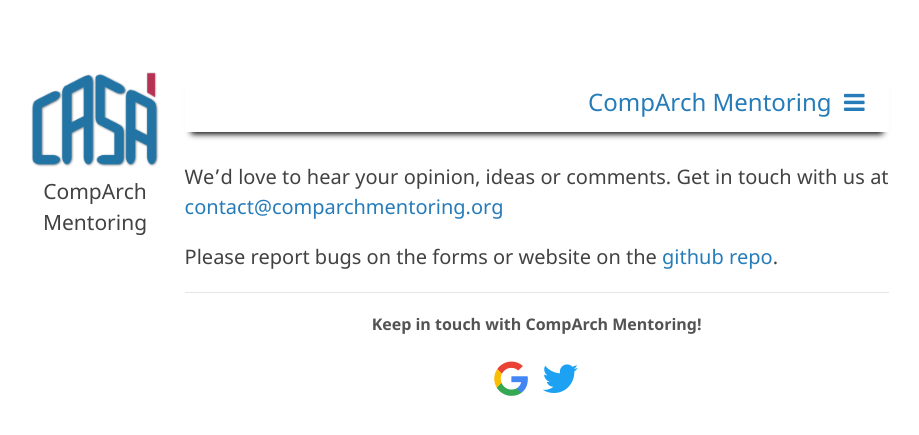
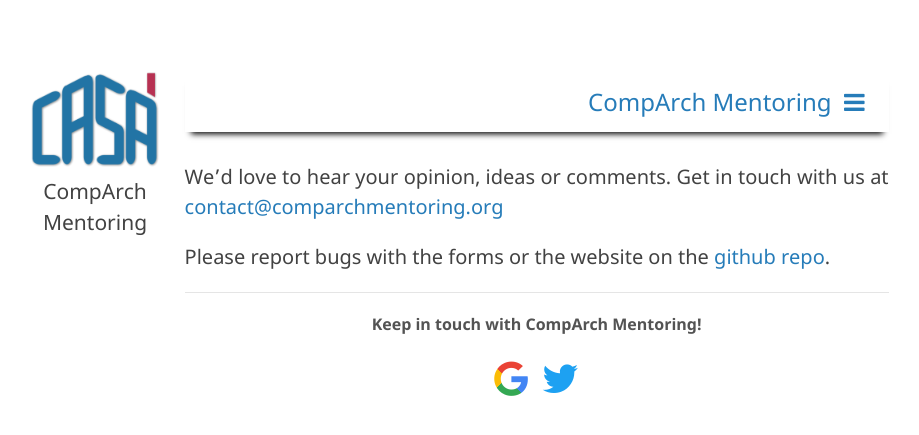
Before and after one commit to suyashmahar/jekyll-conf-website, a Jekyll site: the page built from pages/contact-us.md, in a window 1280 px wide. Shown: the top 435 px of the page, without its empty margins (169-1088 px from the left). Built offline with Jekyll 4.4.1, drawn with Linux system fonts in a browser that asks for light colours.

```diff
--- a/_sass/jekyll-theme-minimal.scss
+++ b/_sass/jekyll-theme-minimal.scss
@@ -64,6 +64,33 @@
     background: #fff;
 }
 
+.member-profiles-grid {
+  overflow: hidden;
+}
+
+.member-profile {
+  float: left;
+  overflow: hidden;
+  margin: 1em;
+  text-align: center;
+  width: 200px;
+  display: inline-block;
+  justify-content: center;
+}
+
+.member-photo {
+  width: 180px;
+  display: inline-block;
+}
+
+.member-name {
+  font-size: 1.5em;
+  width: 100%;
+  justify-content: center;
+  height: 4em;
+  word-break: break-word;
+}
+
 .event-header {
   font-size: 1.2em;
 }
@@ -74,7 +101,6 @@
 
 .event-yt-embed {
   width: 420px;
-  // height: 237px;
   max-width: 90%;
   aspect-ratio: 16/9;
 }
--- a/pages/contact-us.md
+++ b/pages/contact-us.md
@@ -8,5 +8,5 @@ order: 10
 We'd love to hear your opinion, ideas or comments. Get in touch with us at
 [contact@comparchmentoring.org](mailto:contact@comparchmentoring.org)
 
-Please report bugs on the forms or website on the [github
+Please report bugs with the forms or the website on the [github
 repo](https://github.com/comparchsa/calm).
```
Also changed, not shown: _data/members.yaml (+48 -12 lines), index.md (+1 -1 lines), pages/committee.md (+24 -2 lines).
